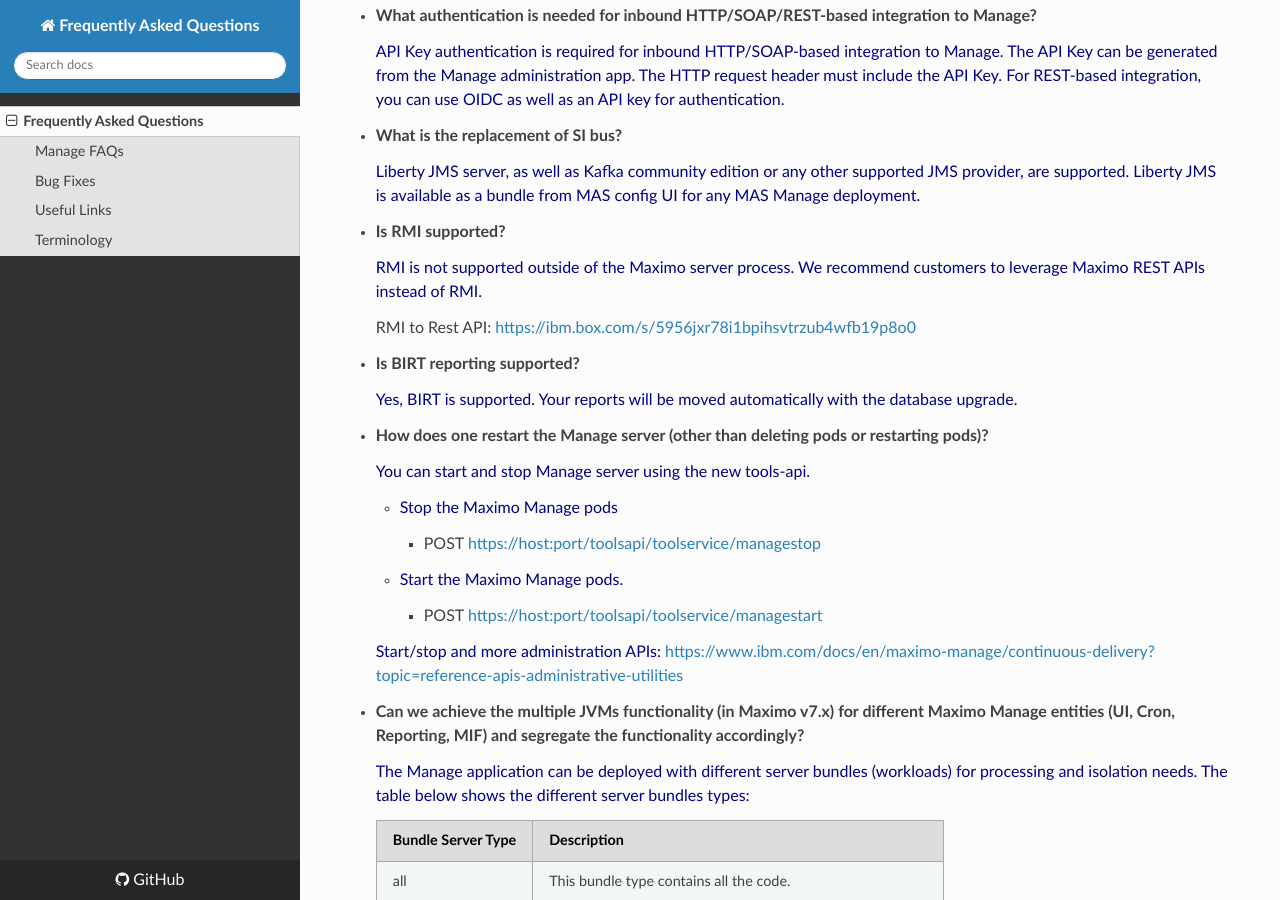
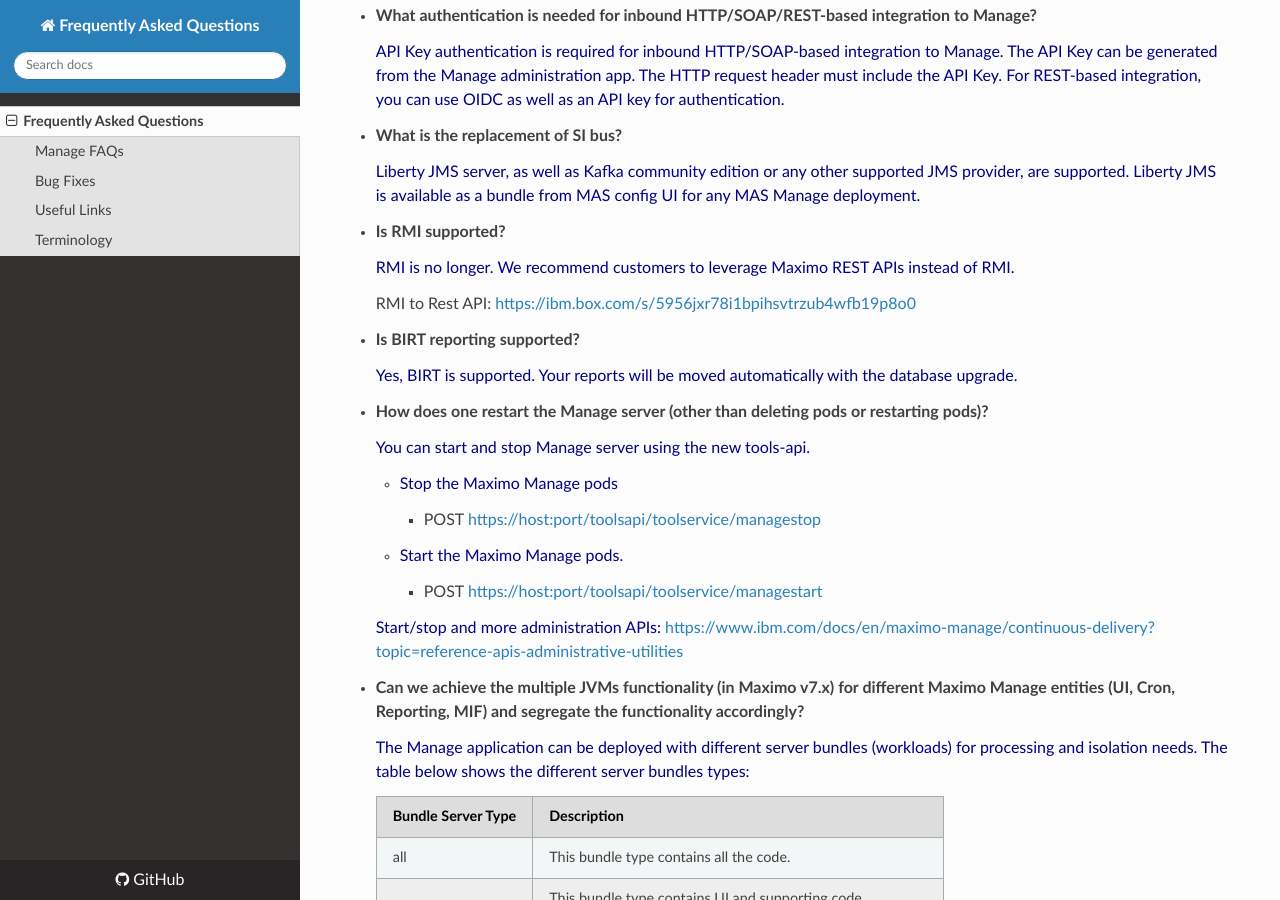
Before and after one commit to ibm-mas-manage/faq, an MkDocs documentation site: the page built from docs/index.md, in a window 1280 px wide and 900 px high, scrolled down 1856 px. Built offline with MkDocs 1.6.1, drawn with Linux system fonts in a browser that asks for light colours; nearby versions of some CDN libraries.

Commit message:
Update index.md RMI no longer supported

```diff
--- a/docs/index.md
+++ b/docs/index.md
@@ -122,7 +122,7 @@
 - **Is RMI supported?**
 
 	<span style="color:navy">
-	RMI is not supported outside of the Maximo server process. We recommend customers to leverage Maximo REST APIs instead of RMI.
+	RMI is no longer. We recommend customers to leverage Maximo REST APIs instead of RMI.
 
 	RMI to Rest API: </span><https://ibm.box.com/s/5956jxr78i1bpihsvtrzub4wfb19p8o0>
 
```
